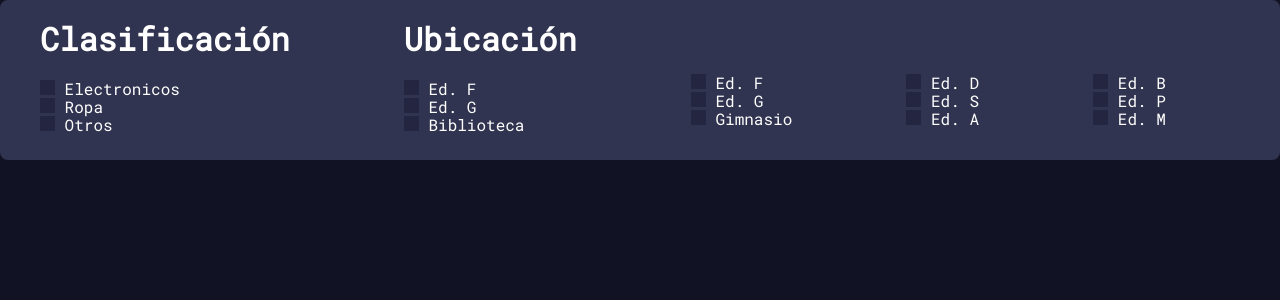
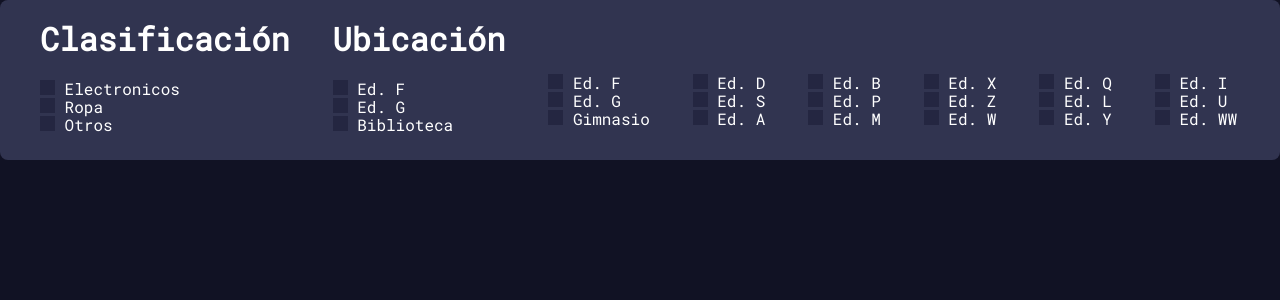
Before and after one commit to Dilan03/Found-it-, a PHP site: page /paginas/componentes/filtro.html in a window 1280 px wide. Shown: the top 300 px of the page. Run offline with PHP 8.4, Linux system fonts and the light colour scheme.

Commit message:
Agregar checkbox

```diff
--- a/Maquetación/css/jesus.css
+++ b/Maquetación/css/jesus.css
@@ -17,7 +17,7 @@
     background: #313450;
     border-radius: var(--border-8);
     grid-template-areas:
-    "Clasificación  Ubicación_1  Ubicación_2  Ubicación_3  Ubicación_4";
+    "Clasificación  Ubicación_1  Ubicación_2  Ubicación_3  Ubicación_4  Ubicación_5  Ubicación_6  Ubicación_7";
     min-height: 160px;
 }
 
--- a/Maquetación/paginas/componentes/filtro.html
+++ b/Maquetación/paginas/componentes/filtro.html
@@ -19,6 +19,7 @@
     <div class="cuerpo">
         <div class="Clasificación">
             <h1>Clasificación</h1>
+            <div>
                 <input type="checkbox" name="Electronicos" class="check_Electronicos">
                 <label for="Electronicos">Electronicos</label>
                 <br>
@@ -27,7 +28,7 @@
                 <br>
                 <input type="checkbox" name="Otros" class="Check_Otros">
                 <label for="Otros">Otros</label>
-
+            </div>
         </div>
         <div class="Ubicación_1">
             <h1>Ubicación</h1>
@@ -73,6 +74,39 @@
             <input type="checkbox" name="Ed. M" class="check_M">
             <label for="Ed. M">Ed. M</label>
         </div>
+        <div class="Ubicación_5">
+            <br><br><br><br>
+            <input type="checkbox" name="Ed. X" class="check_X">
+            <label for="Ed. X">Ed. X</label>
+            <br>
+            <input type="checkbox" name="Ed. Z" class="check_Z">
+            <label for="Ed. Z">Ed. Z</label>
+            <br>
+            <input type="checkbox" name="Ed. W" class="check_W">
+            <label for="Ed. W">Ed. W</label>
+        </div>
+        <div class="Ubicación_6">
+            <br><br><br><br>
+            <input type="checkbox" name="Ed. Q" class="check_Q">
+            <label for="Ed. Q">Ed. Q</label>
+            <br>
+            <input type="checkbox" name="Ed. L" class="check_L">
+            <label for="Ed. L">Ed. L</label>
+            <br>
+            <input type="checkbox" name="Ed. Y" class="check_Y">
+            <label for="Ed. Y">Ed. Y</label>
+        </div>
+        <div class="Ubicación_7">
+            <br><br><br><br>
+            <input type="checkbox" name="Ed. I" class="check_I">
+            <label for="Ed. I">Ed. I</label>
+            <br>
+            <input type="checkbox" name="Ed. U" class="check_U">
+            <label for="Ed. U">Ed. U</label>
+            <br>
+            <input type="checkbox" name="Ed. WW" class="check_WW">
+            <label for="Ed. WW">Ed. WW</label>
+        </div>
     </div>
 </body>
 
```
Lines whose indentation alone changed are shown as unchanged.
